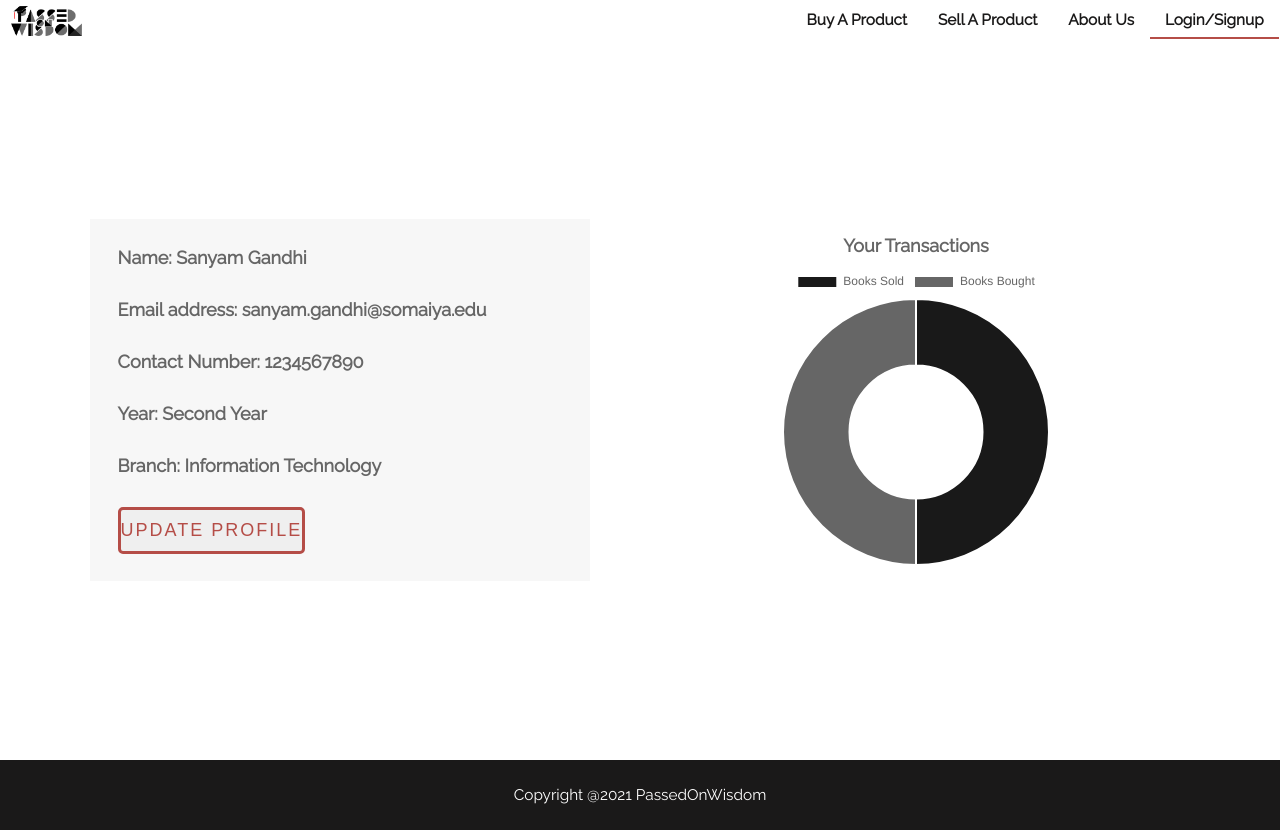
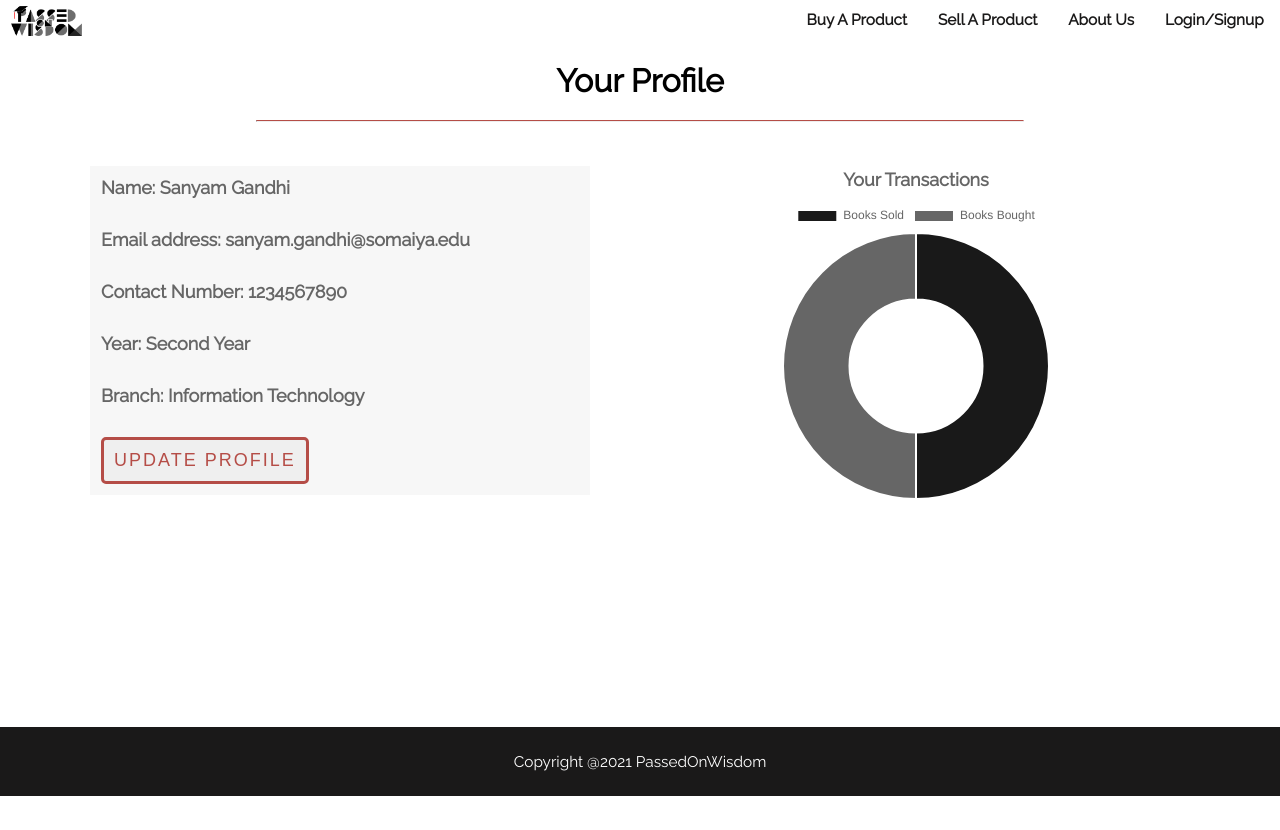
Before and after one commit to sanyamgandhi00/DjangoCC, a Django app: template templates/profile.html in a window 1280 px wide. After the commit the page ends 796 px from the top, so only its background shows below. Run offline with Django 3.2, Linux system fonts and the light colour scheme; data comes from the database, SQL or seed files in the repository; both versions use the stored data as it was after the commit; tables that the repository leaves empty hold one stand-in row (values such as "Sample post"); the template is opened without the code that fills it: values that come from a table or form of the project are taken from there, most other values are stand-ins (such as "Sample title", 1, 10 or a date in 2020); some libraries are stand-ins or nearby versions.

Commit message:
minor changes in profile and about us established

```diff
--- a/static/css/profile.css
+++ b/static/css/profile.css
@@ -135,7 +135,7 @@
 hr {
   border-top: 0.1px solid #B54D47;
   width: 60%;
-  margin-bottom: 50px;
+  margin-bottom: 5px;
 }
 
 .grid-container {
@@ -158,17 +158,6 @@ select {
   font-size: 18px;
   margin: 20px;
   opacity: 0.8;
-}
-
-#loginpage {
-  border-bottom: #B54D47 0.2vw solid;
-}
-
-@media screen and (max-width: 992px) {
-  .forms {
-    /* zoom: 0.8; */
-    /* width: 50%; */
-  }
 }
 
 @media screen and (max-width: 700px) {
@@ -195,6 +184,9 @@ select {
 .muted-text {
   color: #aaa;
   font-size: 14px;
+}
+#accountpage {
+  border-bottom: #B54D47 0.2vw solid;
 }
 
 /* modal*/
@@ -296,7 +288,7 @@ select {
   border: 0;
   outline: none;
   border-radius: 0;
-  padding: 10px 0;
+  padding: 10px 10px;
   font-size: 18px;
   font-weight: 300;
   text-transform: uppercase;
@@ -334,21 +326,21 @@ select {
   transition-property: grid-template-columns, width;
   transition-duration: 1s;
   transition-timing-function: ease-in-out;
-  min-height: 90vh;
+  min-height: 75vh;
 }
 .containerProfile{
-  margin: auto;
+  margin: 7% auto;
   height: max-content;
   min-width: 500px;
   background-color: #f7f7f7;
   box-shadow: rgba(0,0,0,1);
-  padding: 5%;
+  padding: 2%;
   transition-property: width;
   transition-duration: 1s;
   transition-timing-function: ease-in-out;
 }
 .graph{
-  margin: auto;
+  margin: 7% auto;
   width: 600px;
   /* background-color: #1383ea; */
   transition-property: width;
--- a/templates/orders.html
+++ b/templates/orders.html
@@ -173,7 +173,7 @@ button:hover, button:active{
 {% endblock %}
 
 {% block body-content %}
-<h1 style="text-align: center;">Your Orders</h1><hr>
+<h1 style="text-align: center;">Your Orders</h1><hr class="hr">
 <div id="main">
 
     <!-- Book Card -->
--- a/templates/profile.html
+++ b/templates/profile.html
@@ -4,7 +4,7 @@
 
 {% block head-content %}
 {% load static %}
-<title>Login</title>
+<title>Profile</title>
 <link rel="stylesheet" type="text/css" href="{% static 'css/profile.css' %}">
 <script src='http://cdnjs.cloudflare.com/ajax/libs/jquery/2.1.3/jquery.min.js'></script>
 <script src="{% static 'js/login.js' %}"></script>
@@ -20,7 +20,7 @@
 
 <!-- Modal -->
 
-
+<h1 style="text-align: center;">Your Profile</h1><hr class="hr">
 <div class="container-grid">
 <div class="containerProfile" >
   <div class="nameProfile">Name: {{student.fullName}}<br><br></div>
@@ -36,13 +36,10 @@
     {% if student.branch == "extc" %}Electronics and Telecommunication {% endif %}
     {% if student.branch == "it" %}Information Technology {% endif %}
     {% if student.branch == "mech" %}Mechanical {% endif %}<br><br></div>
-
 <!-- Trigger/Open The Modal -->
 <button id="myBtn" class="button">Update Profile</button>
-
 <!-- The Modal -->
 <div id="myModal" class="modal">
-
   <!-- Modal content -->
   <div class="modal-content">
     <div class="modal-header">
@@ -57,7 +54,6 @@
       <div id="signupwarning" class="warning">
         <!-- INSERT SIGNUP WARNINGS HERE -->
       </div>
-
       <div class="input-field">
         <div class="nameProfile">Name: {{student.fullName}}<br><br></div>
         <div class="nameProfile">Email address: {{student.email}}<br><br></div>
@@ -90,7 +86,6 @@
         <input type="password" name="confirmPassword" placeholder="******" /> -->
         <input type="submit" value="Update" class="button" />
       </div>
-
     </form>
     </div>
       </div>
@@ -98,7 +93,6 @@
         <h3>Modal Footer</h3>
       </div> -->
     </div>
-
   </div>
 </div>
 <div class="graph">
```
Also changed, not shown: templates/aboutUs.html (+55 -0 lines), db.sqlite3.
